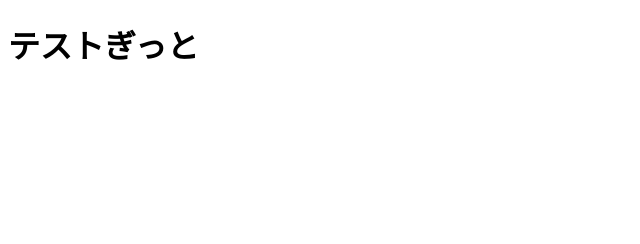
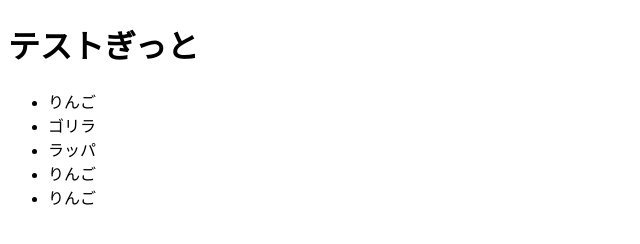
Before and after one commit to koutamakino/test_git, a plain HTML site: page index.html in a window 1280 px wide. Shown: the whole page, without its empty margins (0-640 px from the left). Drawn offline with Linux system fonts and the light colour scheme.

Commit message:
しりとりリストを作成

```diff
--- a/index.html
+++ b/index.html
@@ -10,6 +10,13 @@
 
 <body>
   <h1>テストぎっと</h1>
+  <ul>
+    <li>りんご</li>
+    <li>ゴリラ</li>
+    <li>ラッパ</li>
+    <li>りんご</li>
+    <li>りんご</li>
+  </ul>
 </body>
 
 </html>
```
